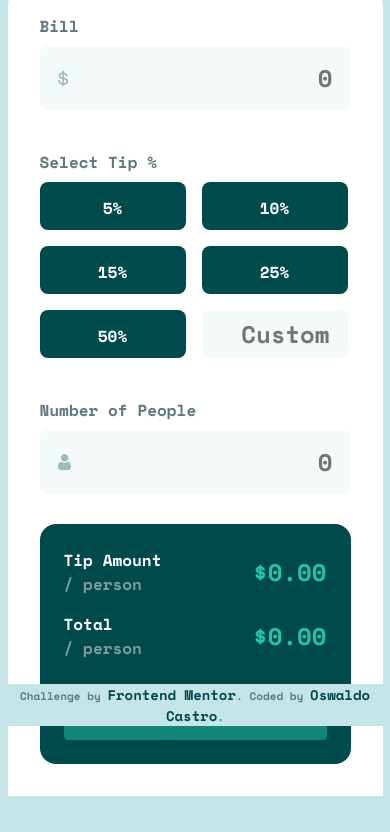
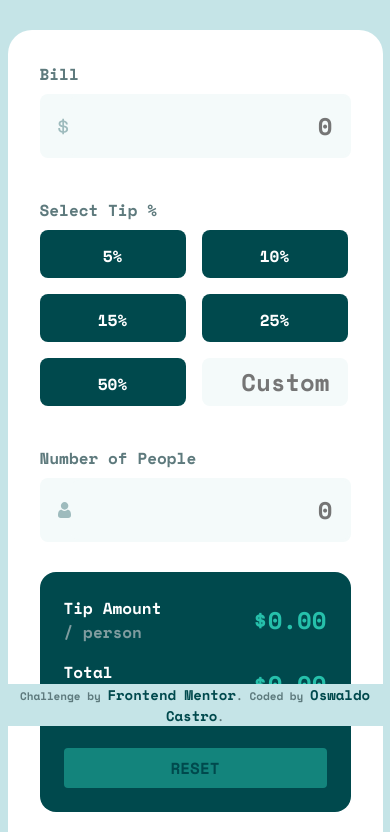
Before and after one commit to tufcoder/fem-tip-calculator-app, a plain HTML site: page index.html in a window 390 px wide. Shown: the part 118-950 px from the top of the page. Before the commit the page ends 914 px from the top, so only its background shows below. Drawn offline with nearby package versions, Linux system fonts and the light colour scheme.

Commit message:
fix mobile vertical margin

```diff
--- a/main.css
+++ b/main.css
@@ -67,6 +67,7 @@ input {
     min-width: 20rem;
     /* 375px */
     max-width: 23.4375rem;
+    margin-block: 3rem;
 }
 
 .header {
```
